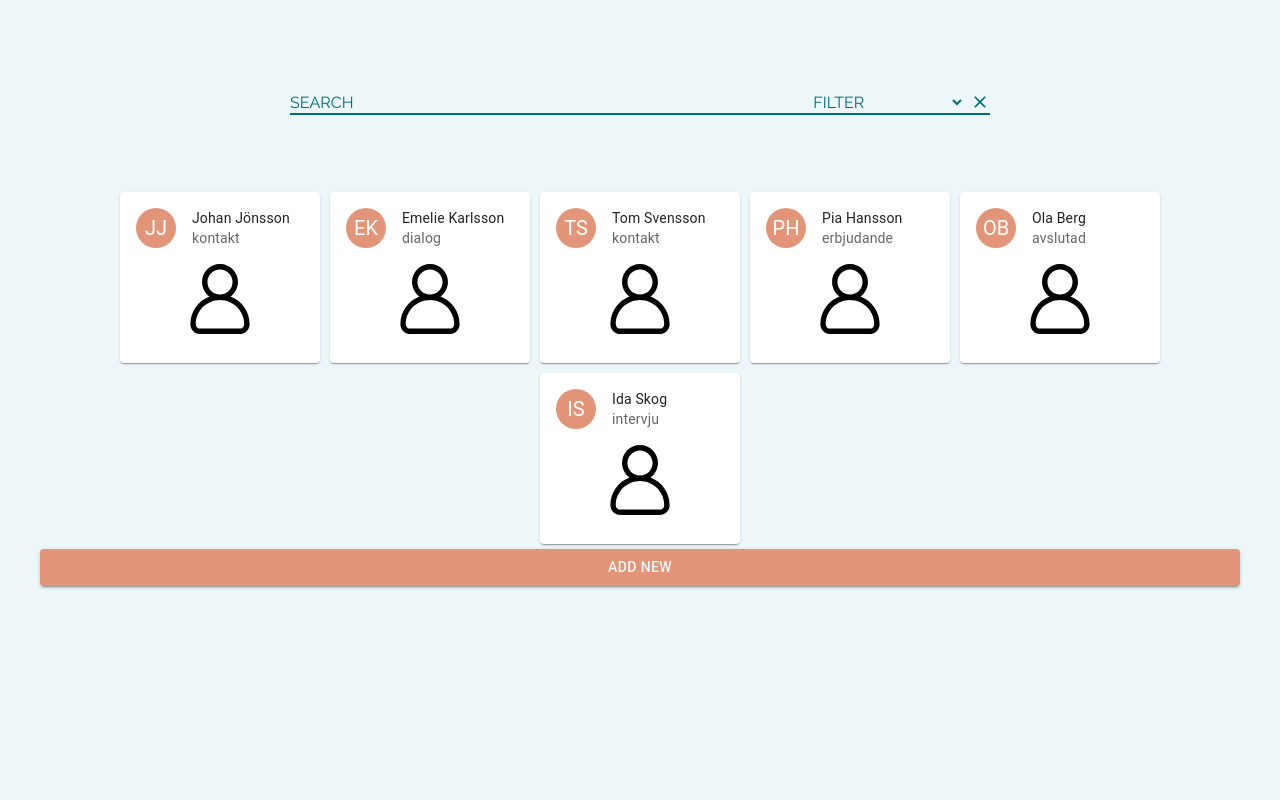
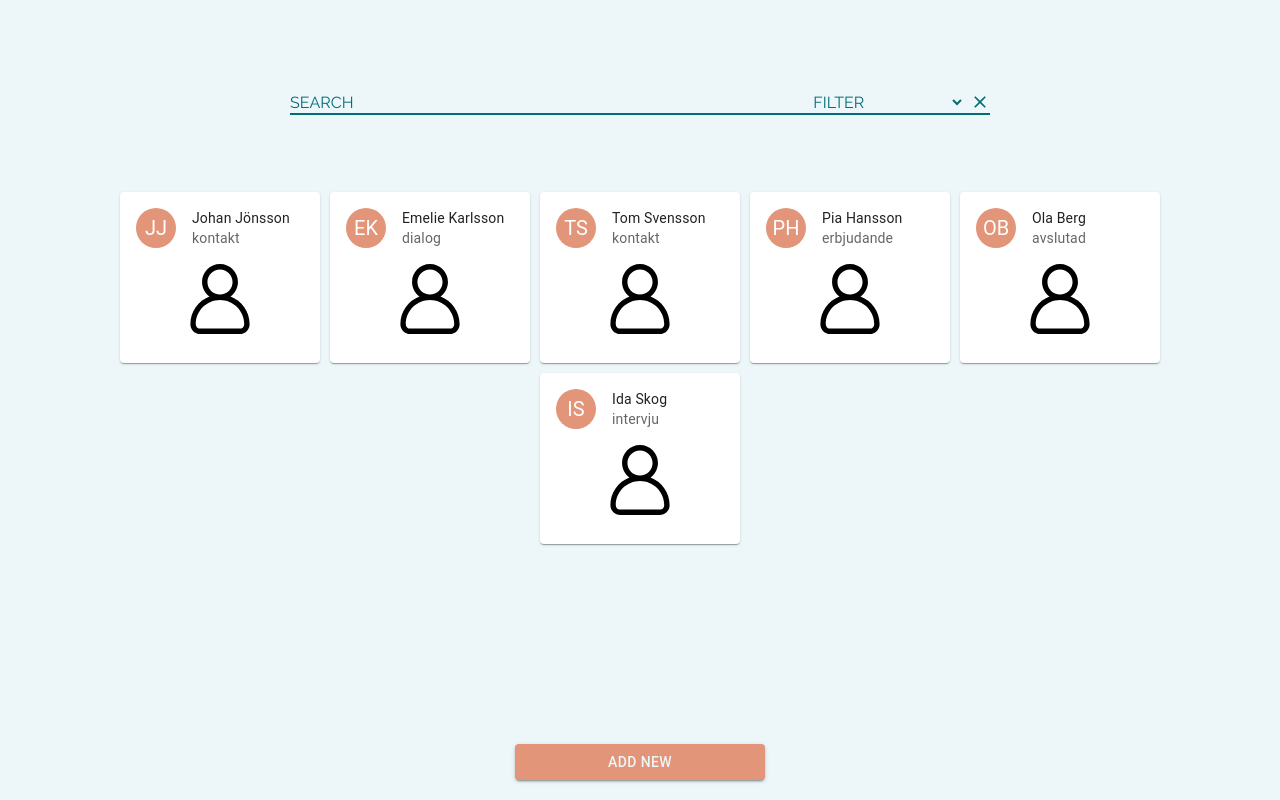
Before and after one commit to WilliamNordqvist/candidates, a React (Create React App) app: page / in a window 1280 px wide. Built offline with nearby package versions, Linux system fonts and the light colour scheme.

Commit message:
finalized home page

```diff
--- a/src/components/background/background.tsx
+++ b/src/components/background/background.tsx
@@ -11,6 +11,7 @@ const FullPage = styled(Box)`
 `;
 
 const CenterPage = styled.div`
+  height: 100%;
   margin: auto;
   max-width: 1200px;
 `;
--- a/src/components/button/button.tsx
+++ b/src/components/button/button.tsx
@@ -12,6 +12,7 @@ const StyledButton = styled(MUIButton)<{
   buttontype: "primary" | "secondary" | "delete";
 }>`
   && {
+    width:250px;
     ${({ buttontype, theme }) =>
       buttontype === "primary" &&
       css`
--- a/src/pages/App/App.tsx
+++ b/src/pages/App/App.tsx
@@ -1,4 +1,6 @@
 import React, { useEffect, useState } from "react";
+import { useNavigate } from "react-router-dom";
+import { Box } from "@mui/material";
 import { Button } from "../../components/button/button";
 import { Card } from "../../components/card/card";
 import { recruiterStages, useCandidates } from "../../context/candidateContext";
@@ -8,6 +10,7 @@ import {
   ClearInput,
   InputWrapper,
   FlexWrapper,
+  PageWrapper,
 } from "./AppStyle";
 
 export const App: React.FC = () => {
@@ -17,6 +20,7 @@ export const App: React.FC = () => {
     undefined
   );
   const [searchCandidates, setSearchCandidates] = useState(candidates);
+  const navigate = useNavigate();
 
   useEffect(() => {
     if (searchWord.length <= 0 && !selectedStage) {
@@ -50,6 +54,8 @@ export const App: React.FC = () => {
   }
   return (
     <>
+      <PageWrapper>
+        <Box width="100%">
           <InputWrapper isSearch={searchWord.length > 0}>
             <Input
               id="search"
@@ -72,18 +78,24 @@ export const App: React.FC = () => {
                 <option value={step}>{step}</option>
               ))}
             </Select>
-        <ClearInput fontSize="small" onClick={() => setSelectedStage(" ")} />
+            <ClearInput
+              fontSize="small"
+              onClick={() => setSelectedStage(" ")}
+            />
           </InputWrapper>
-      {/* <Link to="/add">
-        <h1>APP</h1>
-      </Link> */}
           <FlexWrapper>
             {searchCandidates.map((candidate) => (
+              //<Link to={/id}/>
               <Card {...candidate}></Card>
             ))}
           </FlexWrapper>
-
-      <Button buttontype="secondary" onClick={() => console.log('click')}>Add new</Button>
+        </Box>
+        <Box mt={10}>
+          <Button onClick={() => navigate("/add")} buttontype="secondary">
+            Add new
+          </Button>
+        </Box>
+      </PageWrapper>
     </>
   );
 };
--- a/src/pages/App/AppStyle.tsx
+++ b/src/pages/App/AppStyle.tsx
@@ -1,9 +1,16 @@
 import styled from "styled-components";
 import ClearIcon from '@mui/icons-material/Clear';
 
+export const PageWrapper = styled.div`
+height:100%;
+display:flex;
+flex-direction:column;
+justify-content:space-between;
+align-items: center ;
+`
+
 export const InputWrapper = styled.div<{isSearch:boolean}>`
 display:flex;
-/* padding-top:6%; */
 margin:6% auto;
 width:90%;
 max-width:700px ;
```
Lines whose indentation alone changed are shown as unchanged.
